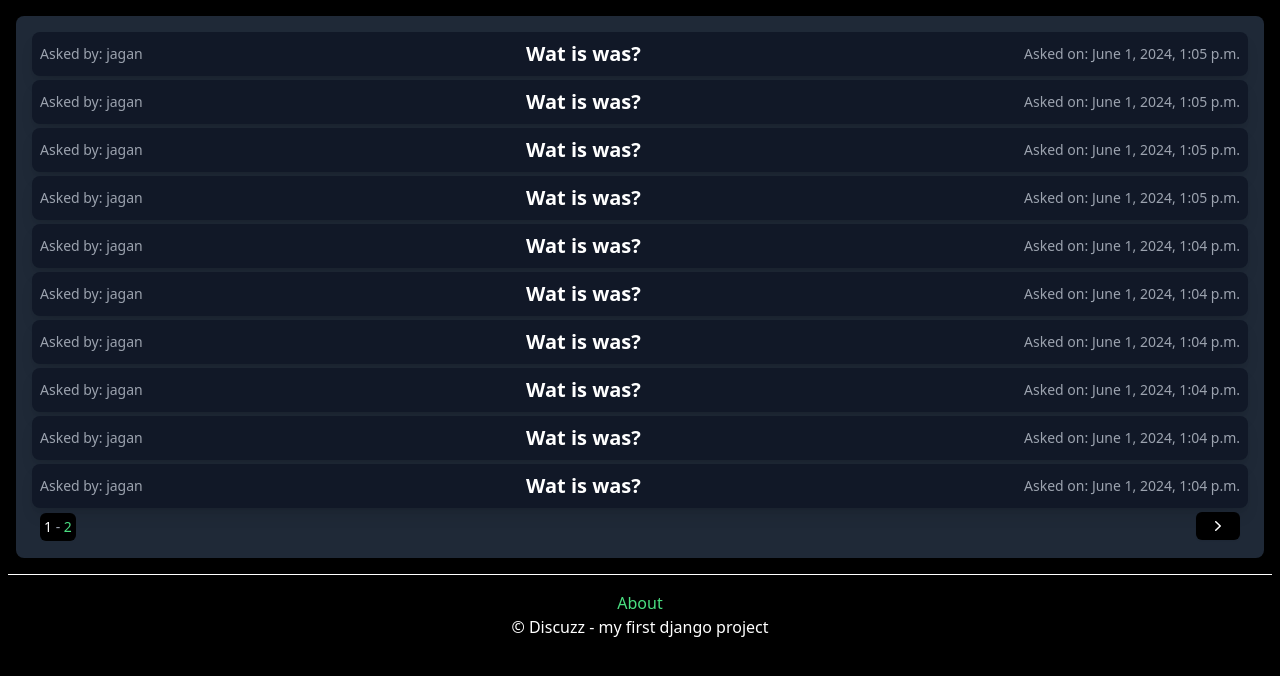
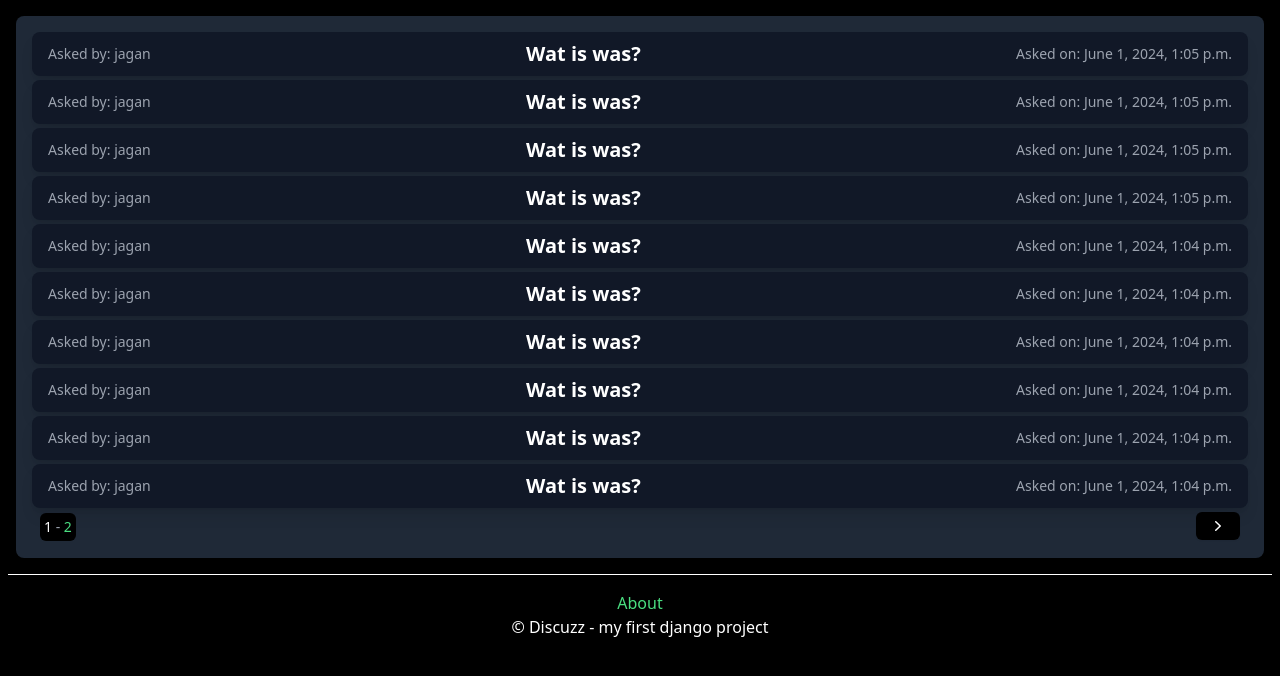
Before and after one commit to Jackgunnn/Discuzz, a Django app: page / in a window 1280 px wide. Shown: the part 57-733 px from the top of the page. Run offline with Django 5.2, Linux system fonts and the light colour scheme; data comes from the database, SQL or seed files in the repository; both versions use the stored data as it was after the commit; some libraries are stand-ins or nearby versions.

Commit message:
UI tweaks

```diff
--- a/discuzz/settings.py
+++ b/discuzz/settings.py
@@ -23,9 +23,9 @@ BASE_DIR = Path(__file__).resolve().parent.parent
 SECRET_KEY = 'django-insecure-k75+k=%j&$h^+)t7sxtn2qeqtg8d(v$41*hvmu&av&c@t%ff2#'
 
 # SECURITY WARNING: don't run with debug turned on in production!
-DEBUG = True
+DEBUG = False
 
-ALLOWED_HOSTS = []
+ALLOWED_HOSTS = ['*',]
 
 
 # Application definition
--- a/templates/homepage_with_pagination.html
+++ b/templates/homepage_with_pagination.html
@@ -8,11 +8,11 @@
             {% for question in page_obj %}
                 <div class="bg-gray-900 p-2 rounded-lg mb-1 shadow-lg">
                     <div class="flex justify-between items-center text-gray-400 text-sm">
-                        <p>Asked by: <a href="{% url 'other_user_profile' question.asked_by_id %}" class="no-underline hover:underline decoration-green-400">{{ question.asked_by }}</a></p>
+                        <p class="px-2">Asked by: <a href="{% url 'other_user_profile' question.asked_by_id %}" class="no-underline hover:underline decoration-green-400">{{ question.asked_by }}</a></p>
                         <a href="{% url 'show_answer' question.id %}">
                             <h2 class="text-xl hover:text-green-400 font-semibold text-white ">{{ question.question }}</h2>
                         </a>
-                        <p>Asked on: {{ question.asked_at }}</p>
+                        <p class="px-2">Asked on: {{ question.asked_at }}</p>
                     </div>
                 </div>
             {% endfor %}
--- a/templates/other_user_answers.html
+++ b/templates/other_user_answers.html
@@ -3,11 +3,11 @@
 {% block content %}
     {% if answers %}
         {% for answer in answers %}
-            <div class="bg-gray-900 p-4 rounded-lg mb-2 shadow-md">
+            <div class="bg-gray-900 p-2 rounded-lg mb-1 shadow-lg">
                 <div class="flex justify-between items-center text-gray-400 text-sm">
-                 <a href="{% url 'show_answer' answer.question_id %}" class="no-underline hover:underline decoration-green-400">{{ answer.question }}</a>
+                 <a href="{% url 'show_answer' answer.question_id %}" class="no-underline hover:underline decoration-green-400 px-2">{{ answer.question }}</a>
                 <h2 class="text-xl font-semibold text-white mb-1">{{ answer.answer }}</h2>
-                <p> Answered on: {{ answer.answered_at }}</p>
+                <p class="px-2"> Answered on: {{ answer.answered_at }}</p>
 
                 </div>
             </div>
--- a/templates/other_user_questions.html
+++ b/templates/other_user_questions.html
@@ -3,11 +3,11 @@
 {% block content %}
     {% if questions %}
         {% for question in questions %}
-            <div class="bg-gray-900 p-4 rounded-lg mb-2 shadow-md">
+            <div class="bg-gray-900 p-2 rounded-lg mb-1 shadow-lg">
                 <div class="flex justify-between items-center text-gray-400 text-sm">
 {#                 <p>{{ answer.question }}</p>#}
-                    <a href="{% url 'show_answer' question.id %}"><h2 class="text-xl hover:text-green-400 font-semibold text-white mb-1">{{ question }}</h2></a>
-                <p> Answered on: {{ question.asked_at }}</p>
+                    <a href="{% url 'show_answer' question.id %}"><h2 class="text-xl hover:text-green-400 font-semibold px-2 text-white mb-1">{{ question }}</h2></a>
+                <p class="px-2"> Answered on: {{ question.asked_at }}</p>
 
                 </div>
             </div>
```
Also changed, not shown: db.sqlite3.
